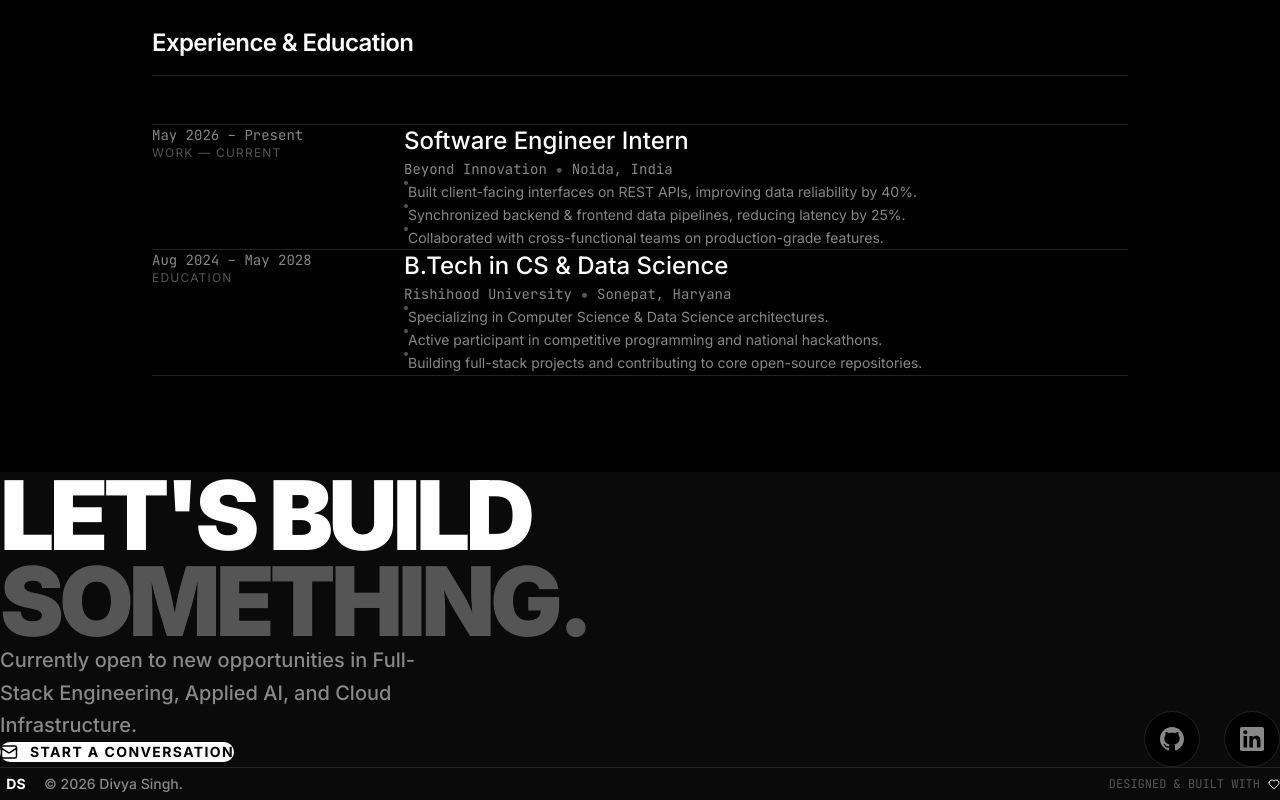
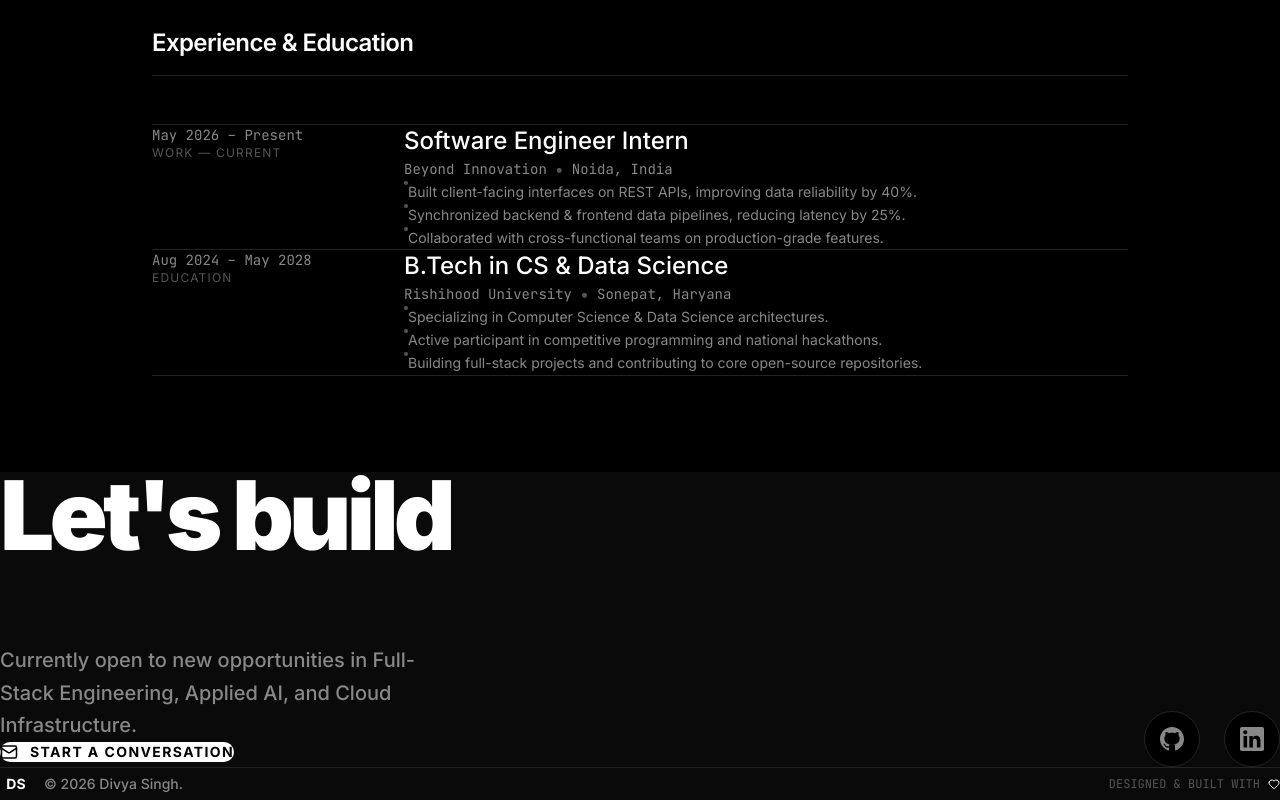
Before and after one commit to divya-3005/Portfolio-2026, a Next.js app: page / in a window 1280 px wide. Shown: the part 4337-5137 px from the top of the page. Built offline with nearby package versions, Linux system fonts and the light colour scheme; no server answers.

Commit message:
style: tweak spacing and reformat footer text

```diff
--- a/src/components/Footer.tsx
+++ b/src/components/Footer.tsx
@@ -21,9 +21,9 @@ export default function Footer() {
       <div className="max-w-7xl mx-auto px-6 pt-32 pb-12 relative z-10">
         <div className="grid grid-cols-1 lg:grid-cols-2 gap-16 mb-24">
           <div className="max-w-xl">
-            <h2 className="text-[clamp(3rem,8vw,6rem)] font-black tracking-tighter leading-[0.9] text-[var(--text-primary)] mb-6 uppercase">
-              Let&apos;s Build <br />
-              <span className="text-[var(--text-muted)]">Something.</span>
+            <h2 className="text-[clamp(3rem,8vw,6rem)] font-black tracking-tighter leading-[0.9] text-[var(--text-primary)] mb-6">
+              Let&apos;s build <br />
+              <span className="text-transparent bg-clip-text bg-gradient-to-r from-[var(--accent-cyan)] to-[var(--accent-violet)]">something.</span>
             </h2>
             <p className="text-xl text-[var(--text-secondary)] font-medium leading-relaxed mb-10 max-w-md">
               Currently open to new opportunities in Full-Stack Engineering, Applied AI, and Cloud Infrastructure.
```
